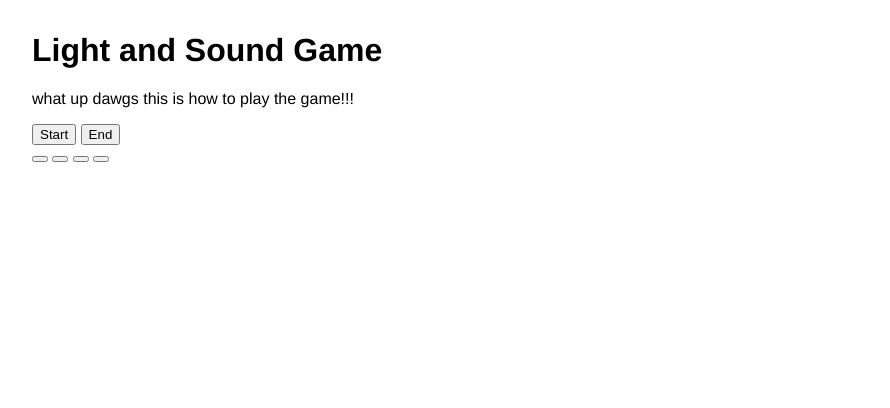
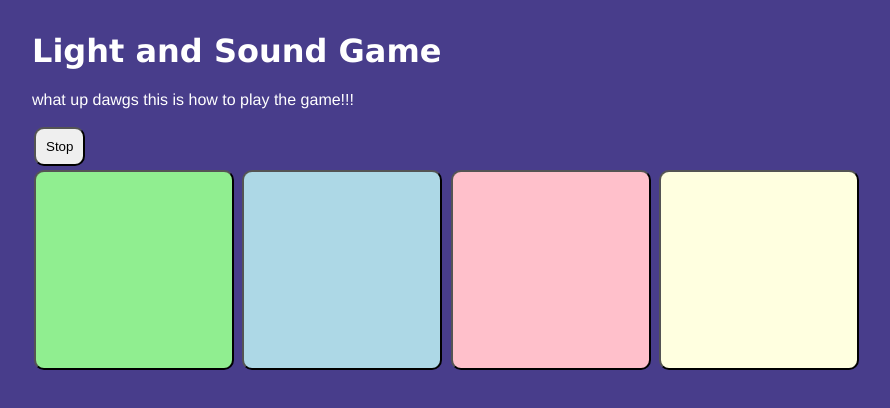
Before and after one commit to adorque/LightandSoundGame, a plain HTML site: page index.html in a window 1280 px wide. Both pictures are taken after a click on the button "Start". Shown: the whole page, without its empty margins (0-890 px from the left). Drawn offline with Linux system fonts and the light colour scheme.

Commit message:
Completed basic project requirements

```diff
--- a/index.html
+++ b/index.html
@@ -12,14 +12,22 @@
 <body>
   <h1>Light and Sound Game</h1>
   <p />what up dawgs this is how to play the game!!!</p>
-  <button id="start">Start</button>
-  <button id="end">End</button>
+  <button id="start" onclick="startGame()">Start</button>
+  <button id="stop" class="hidden" onclick="stopGame()">Stop</button>
   <div id="gameButtonArea">
     <!-- add game buttons here -->
-    <button id="button1"></button>
-    <button id="button2"></button>
-    <button id="button3"></button>
-    <button id="button4"></button>
+    <button id="button1"
+      onmousedown="startTone(1)" onmouseup="stopTone()" onclick="guess(1)"
+      ></button>
+    <button id="button2"
+      onmousedown="startTone(2)" onmouseup="stopTone()" onclick="guess(2)"
+      ></button>
+    <button id="button3"
+      onmousedown="startTone(3)" onmouseup="stopTone()" onclick="guess(3)"
+      ></button>
+    <button id="button4"
+      onmousedown="startTone(4)" onmouseup="stopTone()" onclick="guess(4)"
+      ></button>
   </div>
 
   <!-- Links our JavaScript code to our HTML code -->
--- a/script.js
+++ b/script.js
@@ -1,17 +1,104 @@
 //Add your global variables here
+let pattern = [2, 2, 4, 3, 2, 1, 2, 4]; //keeps track of secret pattern
+let progress = 0; // keeps track of current game progress
+let gamePlaying = false; // keeps track of game state
 
+const startBtn = document.getElementById("start");
+const stopBtn = document.getElementById("stop");
 
+//Sound
+let tonePlaying = false;
+let volume = 0.5;
 
+let clueHoldTime = 1000;
+const cluePauseTime = 333; //how long to pause in between clues
+const nextClueWaitTime = 1000; //how long to wait before starting playback of the clue sequence
+
+let guessCounter = 0;
 
 
 // Add your functions here
 
+function startGame(){
+  progress = 0;
+  gamePlaying = true;
 
+  //swap start and stop buttons
+  startBtn.classList.add("hidden");
+  stopBtn.classList.remove("hidden");
 
+  playClueSequence();
+}
 
+function stopGame(){
+  gamePlaying = false;
 
+  //swap start and stop buttons
+  startBtn.classList.remove("hidden");
+  stopBtn.classList.add("hidden");
 
+}
 
+function lightButton(btn){
+  document.getElementById("button"+btn).classList.add("lit")
+}
+
+function clearButton(btn){
+  document.getElementById("button"+btn).classList.remove("lit")
+}
+
+function playSingleClue(btn){
+  if(gamePlaying){
+    lightButton(btn);
+    playTone(btn,clueHoldTime);
+    setTimeout(clearButton,clueHoldTime,btn);
+  }
+}
+
+function playClueSequence() {
+  context.resume()
+  let delay = nextClueWaitTime;
+  guessCounter = 0;
+  for(let i=0;i<=progress;i++){
+    console.log("play single clue: " + pattern[i] + " in " + delay + "ms")
+    setTimeout(playSingleClue,delay,pattern[i])
+    delay += clueHoldTime
+    delay += cluePauseTime;
+  }
+}
+
+function loseGame() {
+  stopGame();
+  alert("Game Over! :(((");
+}
+
+function winGame() {
+  stopGame();
+  alert("You Won!! :D");
+}
+
+function guess(btn) {
+  console.log("user guessed: " + btn);
+  if(!gamePlaying){
+    return;
+  }
+
+  if (btn == pattern[guessCounter]){
+    if (guessCounter == progress){
+      if (progress == pattern.length - 1){
+        winGame();
+      } else {
+        progress++;
+        playClueSequence();
+      }
+    } else {
+      guessCounter++;
+    }
+  } else {
+    loseGame();
+  }
+
+}
 
 
 
--- a/style.css
+++ b/style.css
@@ -1,4 +1,52 @@
 body {
   font-family: helvetica, arial, sans-serif;
   margin: 2em;
+  background-color: darkslateblue;
+  color: white ;
 }
+
+h1 {
+  font-family: verdana, arial, sans-serif;
+}
+
+.hidden {
+  display: none;
+}
+
+button {
+  margin: 2px;
+  padding: 10px;
+  border-radius: 10px;
+}
+
+#gameButtonArea > button {
+  height: 200px;
+  width: 200px;
+}
+
+#button1 {
+  background: lightgreen;
+}
+#button1:active, #button1.lit {
+  background:green;
+}
+
+#button2 {
+  background: lightblue;
+}
+#button2:active, #button2.lit {
+  background:blue;
+}
+
+#button3 {
+  background: pink;
+}
+#button3:active, #button3.lit {
+  background:red;
+}
+
+#button4 {
+  background: lightyellow;
+}#button4:active, #button4.lit {
+  background:yellow;
+}
```
